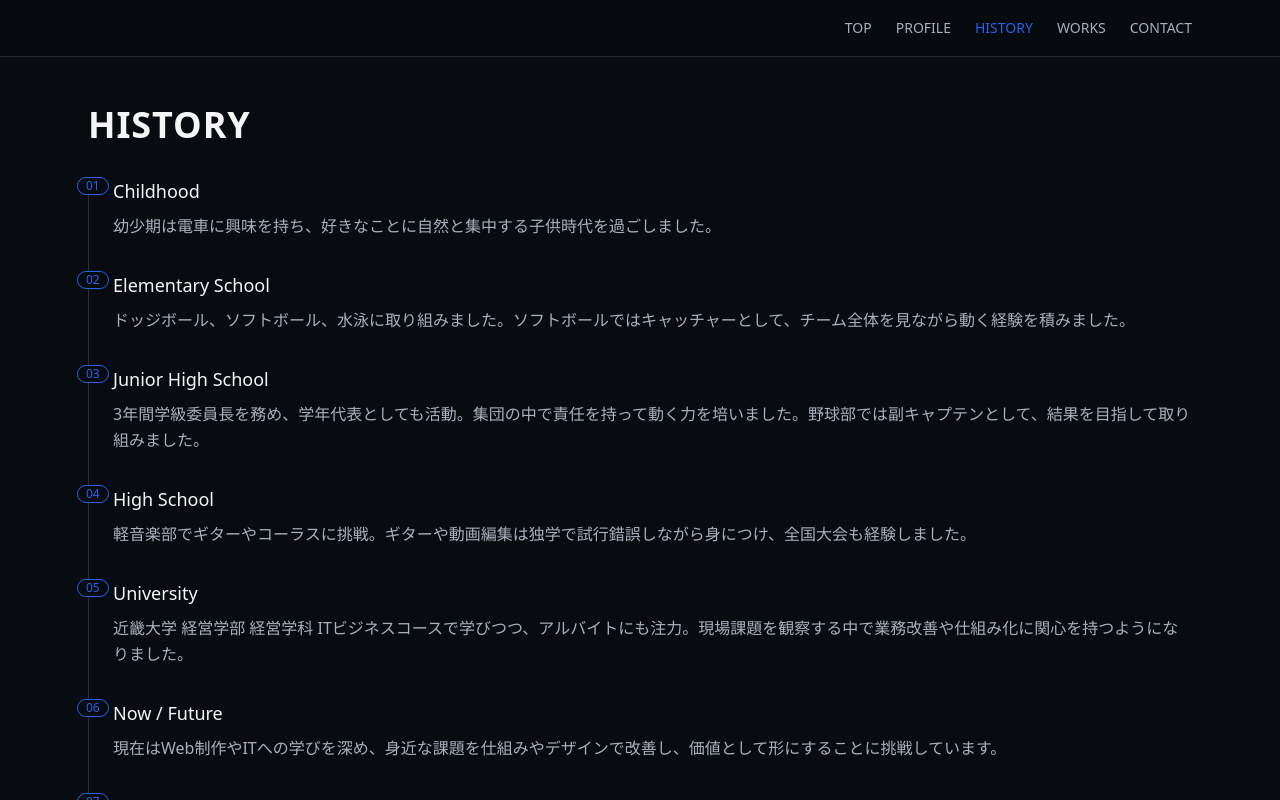
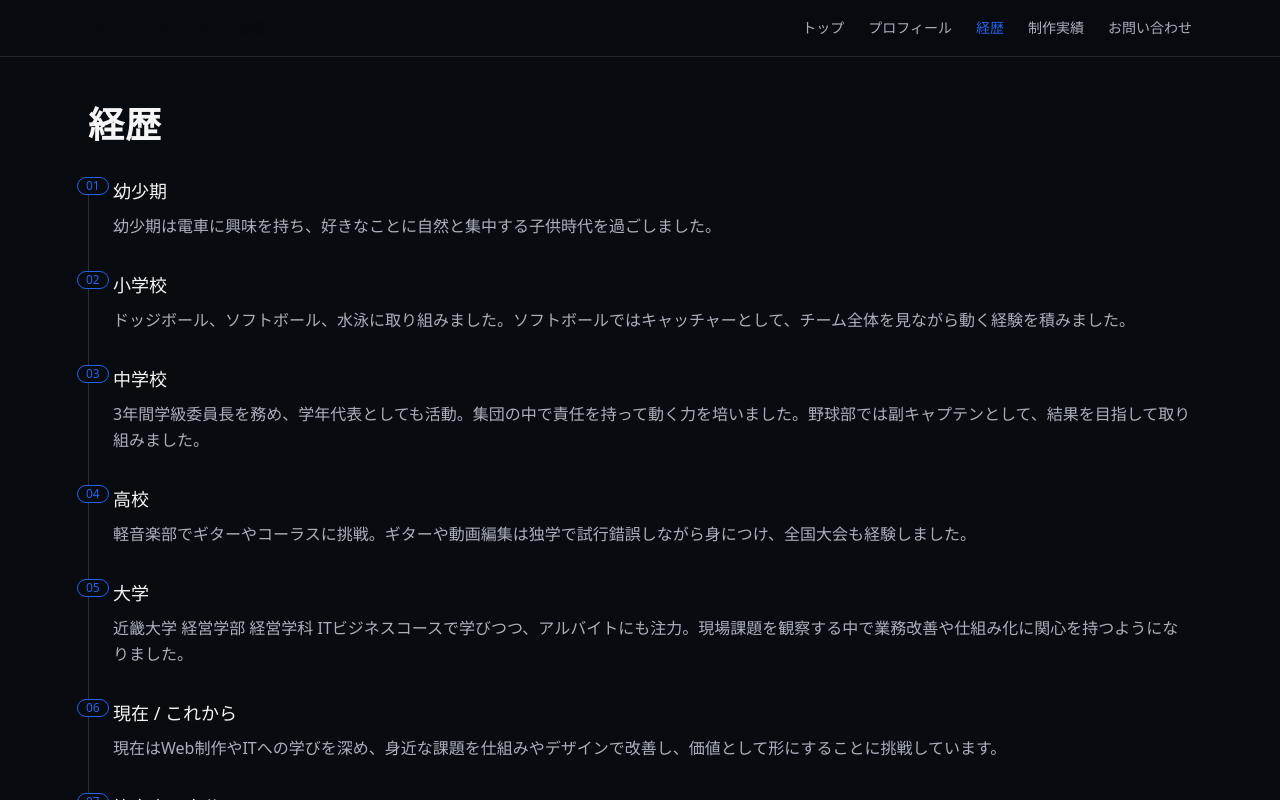
Before and after one commit to mizukunkun104-byte/mizuto-fukuzawa-official, a Next.js app: page /history in a window 1280 px wide. Shown: the top 800 px of the page. Built offline with nearby package versions, Linux system fonts and the light colour scheme.

Commit message:
英語表記の主要UIラベルを日本語化

```diff
--- a/app/contact/page.tsx
+++ b/app/contact/page.tsx
@@ -5,5 +5,5 @@ import ContactForm from "@/components/ContactForm";
 export const metadata: Metadata = { title: "Contact | Mizuto Fukuzawa", description: "福澤瑞人へのお問い合わせページです。" };
 
 export default function ContactPage() {
-  return <section><PageTitle title="CONTACT" description="お問い合わせや制作のご相談は、下記フォームまたはSNSよりご連絡ください。" /><ContactForm /></section>;
+  return <section><PageTitle title="お問い合わせ" description="お問い合わせや制作のご相談は、下記フォームまたはSNSよりご連絡ください。" /><ContactForm /></section>;
 }
--- a/app/history/page.tsx
+++ b/app/history/page.tsx
@@ -6,5 +6,5 @@ import { historyItems } from "@/data/history";
 export const metadata: Metadata = { title: "History | Mizuto Fukuzawa", description: "福澤瑞人の幼少期から現在までの歩みを紹介します。" };
 
 export default function HistoryPage() {
-  return <section><PageTitle title="HISTORY" />{historyItems.map((item)=><TimelineItem key={item.index} {...item} />)}</section>;
+  return <section><PageTitle title="経歴" />{historyItems.map((item)=><TimelineItem key={item.index} {...item} />)}</section>;
 }
--- a/app/profile/page.tsx
+++ b/app/profile/page.tsx
@@ -6,5 +6,5 @@ import { profile } from "@/data/profile";
 export const metadata: Metadata = { title: "Profile | Mizuto Fukuzawa", description: "福澤瑞人の基本情報、価値観、関心領域を紹介します。" };
 
 export default function ProfilePage() {
-  return <section><PageTitle title="PROFILE" /><div className="space-y-8"><div><h2 className="text-xl font-semibold">{profile.name}</h2><ul className="mt-3 list-disc space-y-1 pl-5 text-muted">{profile.basics.map((b)=><li key={b}>{b}</li>)}</ul><p className="mt-4 leading-relaxed text-muted">{profile.bio}</p></div><div><h3 className="mb-3 text-lg font-medium">Interests</h3><div className="flex flex-wrap gap-2">{profile.interests.map((i)=><Tag key={i} text={i} />)}</div></div><div><h3 className="mb-3 text-lg font-medium">Values</h3><div className="grid gap-3 sm:grid-cols-2">{profile.values.map((v)=><div key={v} className="rounded-lg border border-border bg-card px-4 py-3 text-muted">{v}</div>)}</div></div></div></section>;
+  return <section><PageTitle title="プロフィール" /><div className="space-y-8"><div><h2 className="text-xl font-semibold">{profile.name}</h2><ul className="mt-3 list-disc space-y-1 pl-5 text-muted">{profile.basics.map((b)=><li key={b}>{b}</li>)}</ul><p className="mt-4 leading-relaxed text-muted">{profile.bio}</p></div><div><h3 className="mb-3 text-lg font-medium">Interests</h3><div className="flex flex-wrap gap-2">{profile.interests.map((i)=><Tag key={i} text={i} />)}</div></div><div><h3 className="mb-3 text-lg font-medium">Values</h3><div className="grid gap-3 sm:grid-cols-2">{profile.values.map((v)=><div key={v} className="rounded-lg border border-border bg-card px-4 py-3 text-muted">{v}</div>)}</div></div></div></section>;
 }
--- a/app/works/page.tsx
+++ b/app/works/page.tsx
@@ -6,5 +6,5 @@ import { works } from "@/data/works";
 export const metadata: Metadata = { title: "Works | Mizuto Fukuzawa", description: "福澤瑞人が取り組んできた制作物や業務改善の取り組みを紹介します。" };
 
 export default function WorksPage() {
-  return <section><PageTitle title="WORKS" /><div className="grid gap-4 md:grid-cols-2 lg:grid-cols-3">{works.map((w)=><WorkCard key={w.slug} title={w.title} subtitle={w.subtitle} summary={w.summary} image={w.image} href={`/works/${w.slug}`} />)}</div></section>;
+  return <section><PageTitle title="制作実績" /><div className="grid gap-4 md:grid-cols-2 lg:grid-cols-3">{works.map((w)=><WorkCard key={w.slug} title={w.title} subtitle={w.subtitle} summary={w.summary} image={w.image} href={`/works/${w.slug}`} />)}</div></section>;
 }
--- a/components/Header.tsx
+++ b/components/Header.tsx
@@ -5,11 +5,11 @@ import { useState } from "react";
 import { usePathname } from "next/navigation";
 
 const navItems = [
-  { href: "/", label: "TOP" },
-  { href: "/profile", label: "PROFILE" },
-  { href: "/history", label: "HISTORY" },
-  { href: "/works", label: "WORKS" },
-  { href: "/contact", label: "CONTACT" },
+  { href: "/", label: "トップ" },
+  { href: "/profile", label: "プロフィール" },
+  { href: "/history", label: "経歴" },
+  { href: "/works", label: "制作実績" },
+  { href: "/contact", label: "お問い合わせ" },
 ];
 
 export default function Header() {
--- a/data/history.ts
+++ b/data/history.ts
@@ -1,9 +1,9 @@
 export const historyItems = [
-  { index: "01", title: "Childhood", body: "幼少期は電車に興味を持ち、好きなことに自然と集中する子供時代を過ごしました。" },
-  { index: "02", title: "Elementary School", body: "ドッジボール、ソフトボール、水泳に取り組みました。ソフトボールではキャッチャーとして、チーム全体を見ながら動く経験を積みました。" },
-  { index: "03", title: "Junior High School", body: "3年間学級委員長を務め、学年代表としても活動。集団の中で責任を持って動く力を培いました。野球部では副キャプテンとして、結果を目指して取り組みました。" },
-  { index: "04", title: "High School", body: "軽音楽部でギターやコーラスに挑戦。ギターや動画編集は独学で試行錯誤しながら身につけ、全国大会も経験しました。" },
-  { index: "05", title: "University", body: "近畿大学 経営学部 経営学科 ITビジネスコースで学びつつ、アルバイトにも注力。現場課題を観察する中で業務改善や仕組み化に関心を持つようになりました。" },
-  { index: "06", title: "Now / Future", body: "現在はWeb制作やITへの学びを深め、身近な課題を仕組みやデザインで改善し、価値として形にすることに挑戦しています。" },
-  { index: "07", title: "Real Side", body: "目標が曖昧だった時期や、楽な方を選んだ時期もありました。だからこそ今、自分の力で何かを形にすることに向き合っています。" },
+  { index: "01", title: "幼少期", body: "幼少期は電車に興味を持ち、好きなことに自然と集中する子供時代を過ごしました。" },
+  { index: "02", title: "小学校", body: "ドッジボール、ソフトボール、水泳に取り組みました。ソフトボールではキャッチャーとして、チーム全体を見ながら動く経験を積みました。" },
+  { index: "03", title: "中学校", body: "3年間学級委員長を務め、学年代表としても活動。集団の中で責任を持って動く力を培いました。野球部では副キャプテンとして、結果を目指して取り組みました。" },
+  { index: "04", title: "高校", body: "軽音楽部でギターやコーラスに挑戦。ギターや動画編集は独学で試行錯誤しながら身につけ、全国大会も経験しました。" },
+  { index: "05", title: "大学", body: "近畿大学 経営学部 経営学科 ITビジネスコースで学びつつ、アルバイトにも注力。現場課題を観察する中で業務改善や仕組み化に関心を持つようになりました。" },
+  { index: "06", title: "現在 / これから", body: "現在はWeb制作やITへの学びを深め、身近な課題を仕組みやデザインで改善し、価値として形にすることに挑戦しています。" },
+  { index: "07", title: "等身大の自分", body: "目標が曖昧だった時期や、楽な方を選んだ時期もありました。だからこそ今、自分の力で何かを形にすることに向き合っています。" },
 ];
```
